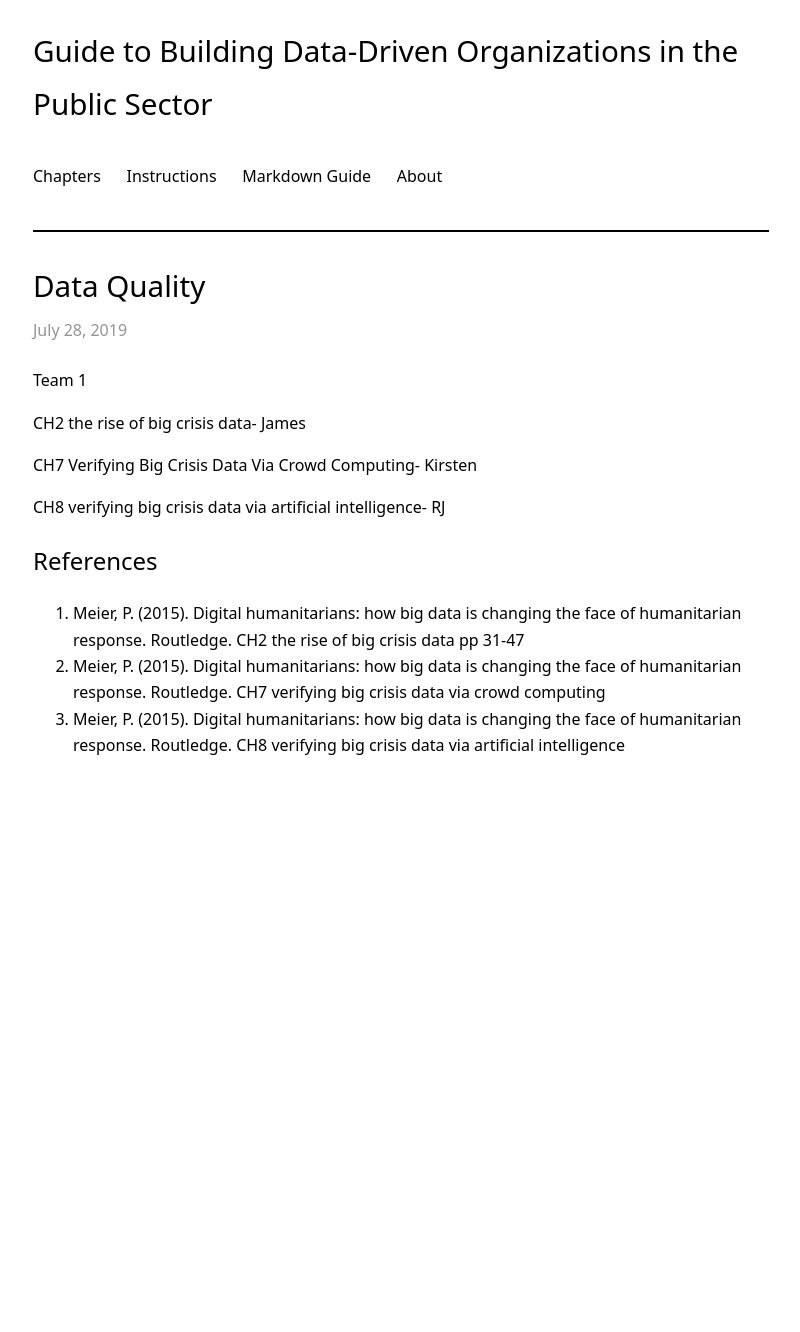
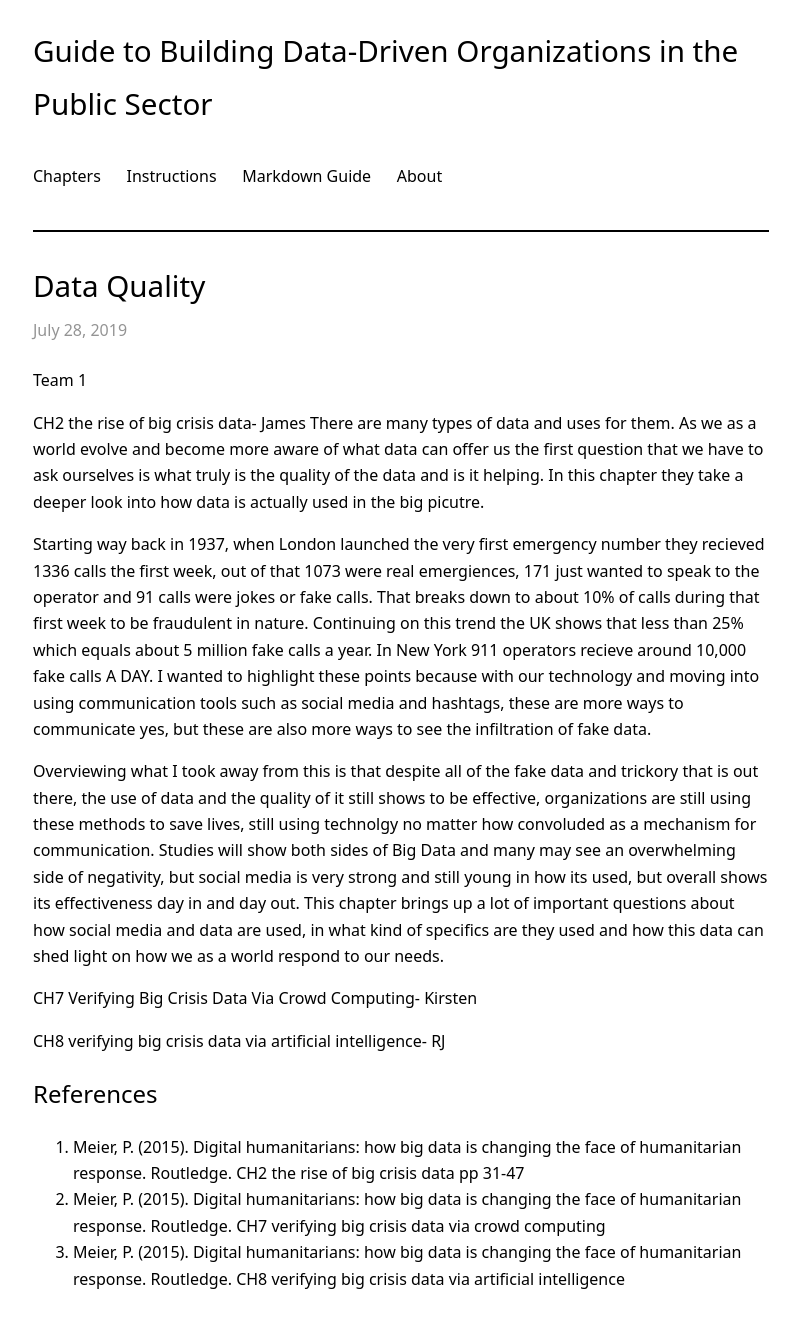
Before and after one commit to RandyWilkinsASU/ddm-textbook-summer-2019, a Jekyll site: the page built from _posts/2019-07-28-ch11-data-quality.md, in a window 1280 px wide. Shown: the whole page, without its empty margins (239-1039 px from the left). Built offline with Jekyll 4.4.1, drawn with Linux system fonts in a browser that asks for light colours; our own code applies the rules of GitHub Pages for plain Markdown files; before the commit the page ends 900 px from its top, so only the background shows below that.

Commit message:
Update 2019-07-28-ch11-data-quality.md

```diff
--- a/_posts/2019-07-28-ch11-data-quality.md
+++ b/_posts/2019-07-28-ch11-data-quality.md
@@ -5,6 +5,13 @@ title: "Data Quality"
 Team 1
 
 CH2 the rise of big crisis data- James
+There are many types of data and uses for them. As we as a world evolve and become more aware of what data can offer us the first question that we have to ask ourselves is what truly is the quality of the data and is it helping. In this chapter they take a deeper look into how data is actually used in the big picutre.
+
+Starting way back in 1937, when London launched the very first emergency number they recieved 1336 calls the first week, out of that 1073 were real emergiences, 171 just wanted to speak to the operator and 91 calls were jokes or fake calls. That breaks down to about 10% of calls during that first week to be fraudulent in nature. Continuing on this trend the UK shows that less than 25% which equals about 5 million fake calls a year. In New York 911 operators recieve around 10,000 fake calls A DAY. I wanted to highlight these points because with our technology and moving into using communication tools such as social media and hashtags, these are more ways to communicate yes, but these are also more ways to see the infiltration of fake data.
+
+Overviewing what I took away from this is that despite all of the fake data and trickory that is out there, the use of data and the quality of it still shows to be effective, organizations are still using these methods to save lives, still using technolgy no matter how convoluded as a mechanism for communication. Studies will show both sides of Big Data and many may see an overwhelming side of negativity, but social media is very strong and still young in how its used, but overall shows its effectiveness day in and day out. This chapter brings up a lot of important questions about how social media and data are used, in what kind of specifics are they used and how this data can shed light on how we as a world respond to our needs.
+
+
 
 CH7 Verifying Big Crisis Data Via Crowd Computing- Kirsten
 
```
